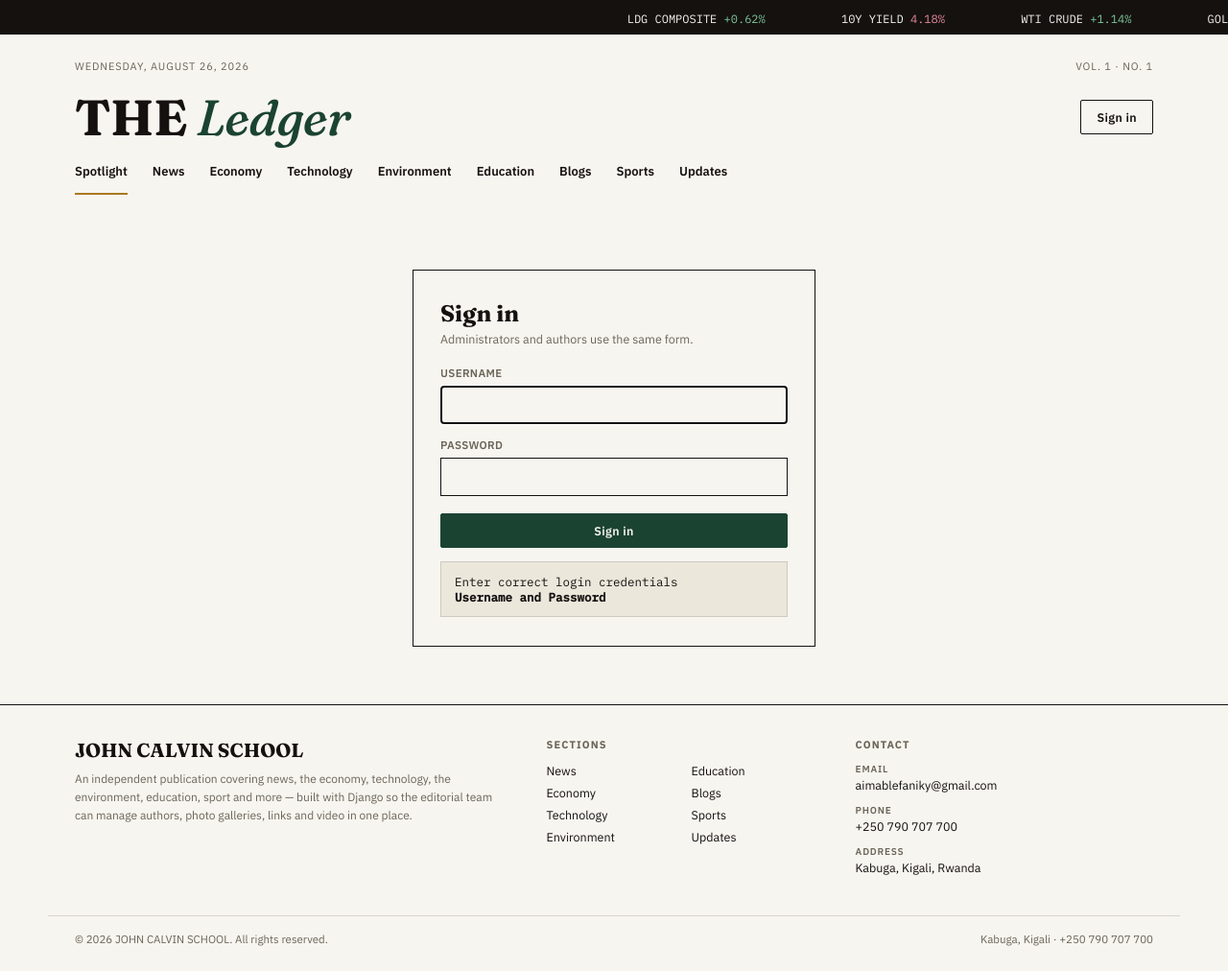
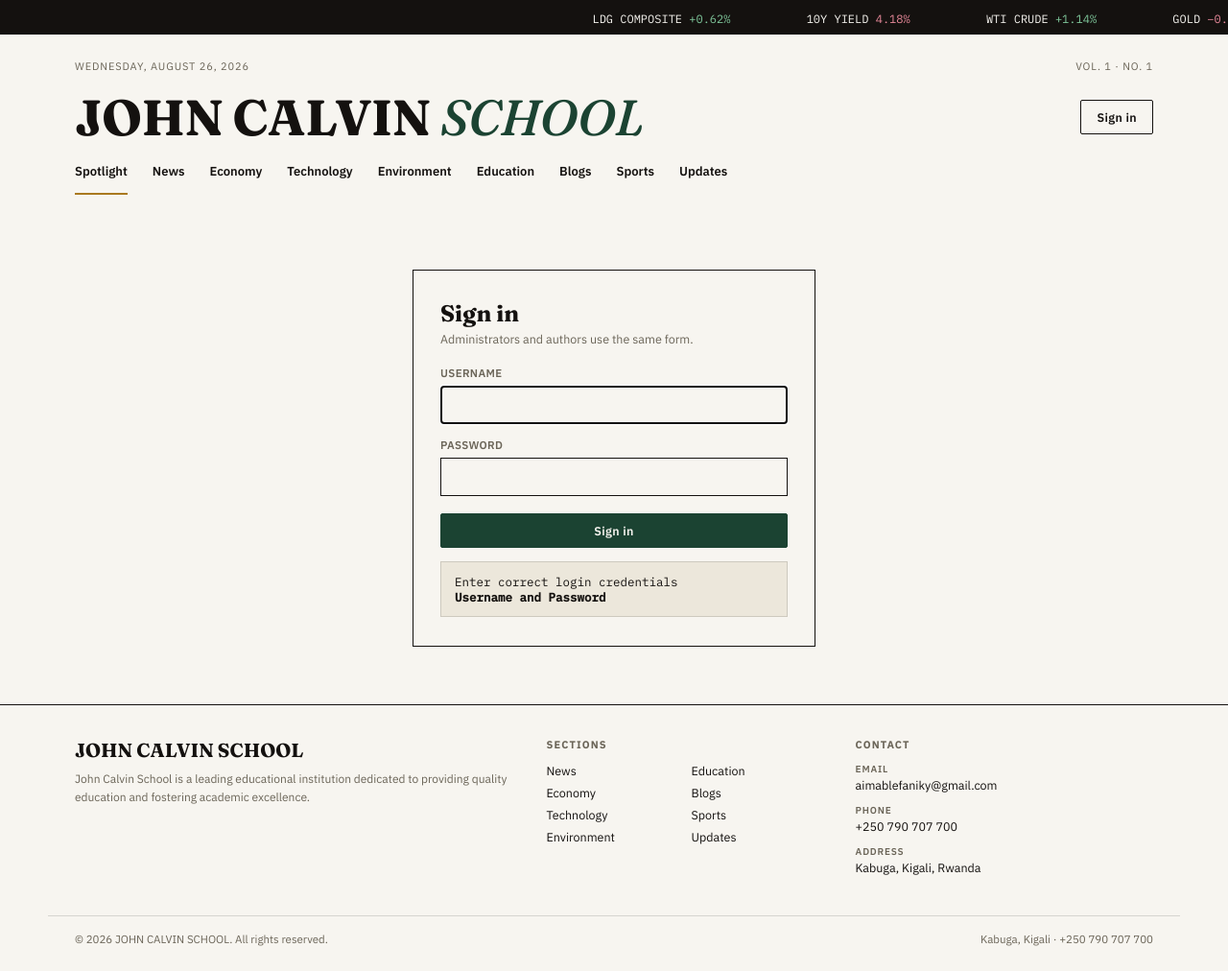
Before and after one commit to Obed200/johncalvin, a Django app: page /accounts/login/ in a window 1280 px wide. Shown: the whole page at 96% size. Run offline with Django 5.2, Linux system fonts and the light colour scheme.

Commit message:
change name

```diff
--- a/ledger_project/templates/accounts/admin_dashboard.html
+++ b/ledger_project/templates/accounts/admin_dashboard.html
@@ -1,5 +1,5 @@
 {% extends "base.html" %}
-{% block title %}Admin dashboard — THE LEDGER{% endblock %}
+{% block title %}Admin dashboard — JOHN CALVIN SCHOOL{% endblock %}
 {% block content %}
 <div class="wrap dash">
   <div class="dash-head">
--- a/ledger_project/templates/accounts/login.html
+++ b/ledger_project/templates/accounts/login.html
@@ -1,5 +1,5 @@
 {% extends "base.html" %}
-{% block title %}Sign in — THE LEDGER{% endblock %}
+{% block title %}Sign in — JOHN CALVIN SCHOOL{% endblock %}
 {% block content %}
 <div class="wrap">
   <div class="auth-wrap">
--- a/ledger_project/templates/base.html
+++ b/ledger_project/templates/base.html
@@ -24,6 +24,7 @@
   <span>10Y YIELD <span class="down">4.18%</span></span>
   <span>WTI CRUDE <span class="up">+1.14%</span></span>
   <span>GOLD <span class="down">−0.28%</span></span>
+  <span>E-learning <span class="down">Program</span></span>
 </div></div>
 
 <header class="masthead wrap">
@@ -32,7 +33,7 @@
     <span>Vol. 1 · No. 1</span>
   </div>
   <div class="logo-row">
-    <a href="{% url 'news:home' %}" class="logo">THE <span class="accent">Ledger</span></a>
+    <a href="{% url 'news:home' %}" class="logo">JOHN CALVIN <span class="accent">SCHOOL</span></a>
     <div class="masthead-actions">
       {% if user.is_authenticated %}
         <span class="byline">Signed in as <strong>{{ user.profile.display_name }}</strong></span>
@@ -74,7 +75,7 @@
   <div class="wrap footer-grid">
     <div class="footer-about">
       <div class="flogo">JOHN CALVIN SCHOOL</div>
-      <p>An independent publication covering news, the economy, technology, the environment, education, sport and more — built with Django so the editorial team can manage authors, photo galleries, links and video in one place.</p>
+      <p>John Calvin School is a leading educational institution dedicated to providing quality education and fostering academic excellence.</p>
     </div>
 
     <div class="footer-col">
--- a/ledger_project/templates/news/article_detail.html
+++ b/ledger_project/templates/news/article_detail.html
@@ -1,5 +1,5 @@
 {% extends "base.html" %}
-{% block title %}{{ article.title }} — THE LEDGER{% endblock %}
+{% block title %}{{ article.title }} — JOHN CALVIN SCHOOL{% endblock %}
 {% block content %}
 <div class="wrap article-detail">
   <a class="back-link" href="{% url 'news:home' %}">← Spotlight</a>
--- a/ledger_project/templates/news/article_edit.html
+++ b/ledger_project/templates/news/article_edit.html
@@ -1,5 +1,5 @@
 {% extends "base.html" %}
-{% block title %}Edit — {{ article.title }} — THE LEDGER{% endblock %}
+{% block title %}Edit — {{ article.title }} — JOHN CALVIN SCHOOL{% endblock %}
 {% block content %}
 <div class="wrap dash">
   <div class="dash-head">
--- a/ledger_project/templates/news/author_dashboard.html
+++ b/ledger_project/templates/news/author_dashboard.html
@@ -1,5 +1,5 @@
 {% extends "base.html" %}
-{% block title %}Author dashboard — THE LEDGER{% endblock %}
+{% block title %}Author dashboard — JOHN CALVIN SCHOOL{% endblock %}
 {% block content %}
 <div class="wrap dash">
   <div class="dash-head">
```
